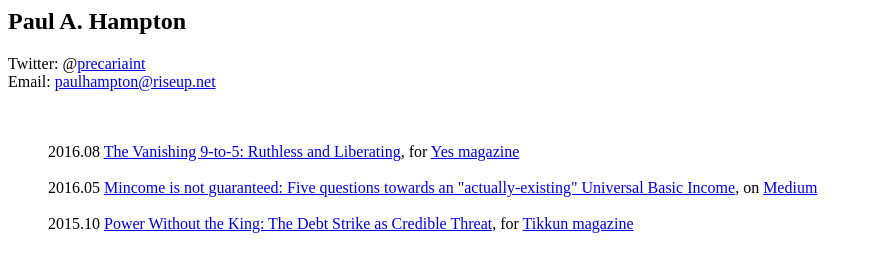
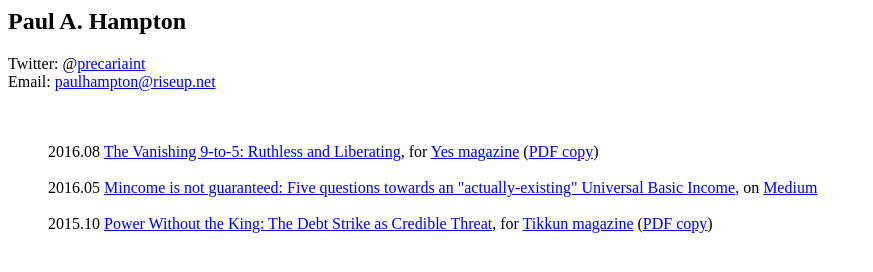
Before and after one commit to precariaint/precariaint.github.io, a plain HTML site: page index.html in a window 1280 px wide. Shown: the whole page, without its empty margins (0-873 px from the left). Drawn offline with Linux system fonts and the light colour scheme.

Commit message:
First publishable copy

```diff
--- a/index.html
+++ b/index.html
@@ -19,11 +19,11 @@ Email: <a href="mailto:paulhampton@riseup.net">paulhampton@riseup.net</a>
 &nbsp;<br/>
 &nbsp;<br/>
 <ul>
-2016.08 <a href="http://issues.yesmagazine.org/issue/gig-economy/gig-economy.html#gig-economy1">The Vanishing 9-to-5: Ruthless and Liberating</a>, for <a href="http://www.yesmagazine.org/">Yes magazine</a><br/>
+2016.08 <a href="http://issues.yesmagazine.org/issue/gig-economy/gig-economy.html#gig-economy1">The Vanishing 9-to-5: Ruthless and Liberating</a>, for <a href="http://www.yesmagazine.org/">Yes magazine</a> (<a href="articles/2016.09.yes.gig_economy.pdf">PDF copy</a>)<br/>
 &nbsp;<br/>
 2016.05 <a href="https://medium.com/@precariaint/mincome-is-not-guaranteed-five-questions-towards-an-actually-existing-universal-basic-income-f25e3fd932b0">Mincome is not guaranteed: Five questions towards an "actually-existing" Universal Basic Income</a>, on <a href="https://medium.com/">Medium</a><br/>
 &nbsp;<br/>
-2015.10 <a href="https://muse.jhu.edu/article/566072">Power Without the King: The Debt Strike as Credible Threat</a>, for <a href="http://www.tikkun.org/nextgen/">Tikkun magazine</a><br/>
+2015.10 <a href="https://muse.jhu.edu/article/566072">Power Without the King: The Debt Strike as Credible Threat</a>, for <a href="http://www.tikkun.org/nextgen/">Tikkun magazine</a> (<a href="articles/tikkun_30_power_without_the_king.pdf">PDF copy</a>)<br/>
 </ul>
 </body>
 </html>
```
Also changed, not shown: 2 other files.
